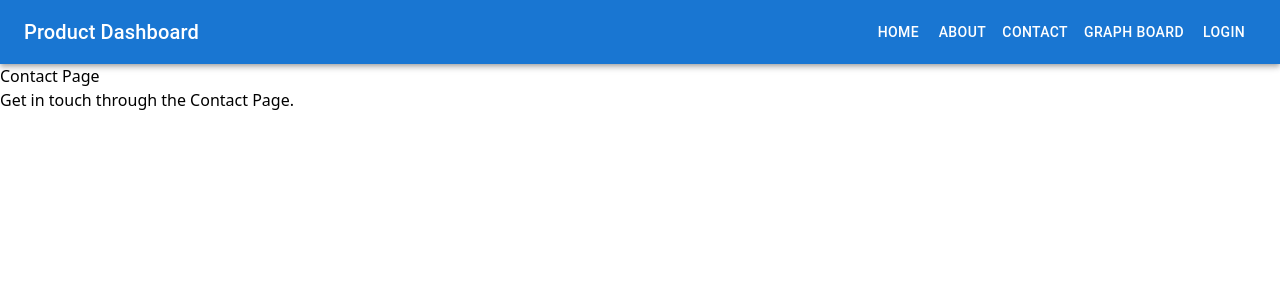
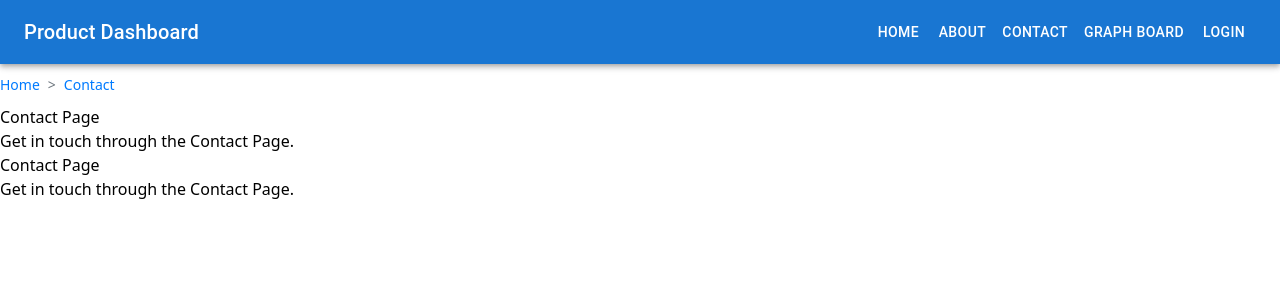
Before and after one commit to Mateo-RENAC/DjangoSAVSM, a Next.js app in the folder panel-frontend/: page /contact in a window 1280 px wide. Shown: the top 300 px of the page. Built offline with nearby package versions, Linux system fonts and the light colour scheme.

Commit message:
feature(template-improvements): breadcrumb

```diff
--- a/panel-frontend/src/app/layout.tsx
+++ b/panel-frontend/src/app/layout.tsx
@@ -1,3 +1,4 @@
+// app/layout.tsx
 import './styles/globals.css'; // Import global styles
 import { metadata } from './metadata.tsx'; // Import metadata
 import Navbar from "@/components/Navbar";
--- a/panel-frontend/src/app/styles/globals.css
+++ b/panel-frontend/src/app/styles/globals.css
@@ -1,3 +1,6 @@
+/*
+  app/styles/global.css
+ */
 @tailwind base;
 @tailwind components;
 @tailwind utilities;
@@ -19,6 +22,9 @@ html, body, #__next {
   padding: 1rem;
   background-color: #f0f0f0;
 }
+
+/* GRAPH
+*/
 
 .dashboard-container {
   display: flex;
@@ -95,3 +101,36 @@ html, body, #__next {
   cursor: pointer;
   margin-right: 5px;
 }
+
+/* Breadcrumb
+ */
+
+.breadcrumb {
+  display: flex;
+  align-items: center;
+  font-size: 14px;
+  margin: 10px 0;
+}
+
+.breadcrumb-item {
+  display: flex;
+  align-items: center;
+}
+
+.breadcrumb-link {
+  color: #007bff;
+  text-decoration: none;
+}
+
+.breadcrumb-link:hover {
+  text-decoration: underline;
+}
+
+.breadcrumb-label {
+  color: #6c757d;
+}
+
+.breadcrumb-separator {
+  margin: 0 8px;
+  color: #6c757d;
+}
--- /dev/null
+++ b/panel-frontend/src/components/Breadcrumb.js
@@ -0,0 +1,25 @@
+// components/Breadcrumb.js
+import React from 'react';
+import { Link } from 'react-router-dom';
+import useBreadcrumbs from '@/utils/breadcrumbs';
+
+const Breadcrumb = ({ separator }) => {
+  const breadcrumbs = useBreadcrumbs();
+
+  return (
+    <nav className="breadcrumb">
+      {breadcrumbs.map((breadcrumb, index) => (
+        <span key={index} className="breadcrumb-item">
+          <Link to={breadcrumb.href} className="breadcrumb-link">
+            {breadcrumb.label}
+          </Link>
+          {index < breadcrumbs.length - 1 && (
+            <span className="breadcrumb-separator">{separator}</span>
+          )}
+        </span>
+      ))}
+    </nav>
+  );
+};
+
+export default Breadcrumb;
--- a/panel-frontend/src/components/graph/DashboardContainer.js
+++ b/panel-frontend/src/components/graph/DashboardContainer.js
@@ -1,7 +1,6 @@
 import React, { useState } from 'react';
 import GraphContainer from './GraphContainer';
 import Title from './Title';
-import calculateGrid from '@/utils/calculateGrid';
 
 const DashboardContainer = ({ graphs, settings }) => {
   const [hiddenGraphs, setHiddenGraphs] = useState([]);
--- a/panel-frontend/src/pages/_app.js
+++ b/panel-frontend/src/pages/_app.js
@@ -1,23 +1,42 @@
 // src/pages/_app.js
 "use client"; // Add this directive
 
+import { useEffect, useState } from "react";
+import { BrowserRouter as Router, Route, Routes } from "react-router-dom";
+import Breadcrumb from "../components/Breadcrumb";
+import GraphBoard from "./graphBoard";
+import About from "./about";
+import Contact from "./contact";
 import Layout from '../app/layout';
-import {useEffect, useState} from "react";
+import Home from "./index";
 
-export default function MyApp({ Component, pageProps }) {
-  const [isClient, setIsClient] = useState(false)
+function MyApp({ Component, pageProps }) {
+  const [isClient, setIsClient] = useState(false);
 
   useEffect(() => {
-    setIsClient(true)
-  }, [])
+    setIsClient(true);
+  }, []);
 
-  if(isClient)
-  {
-    return (
-        <Layout>
-          <Component {...pageProps} />
-        </Layout>);
+  if (!isClient) {
+    return <h1>Loading...</h1>; // Display loading indicator while client-side rendering is set up
   }
 
-  return <h1></h1>;
+  return (
+    <Router>
+      <Layout>
+        <div className="app">
+          <Breadcrumb separator=">" />
+          <Routes>
+            <Route path="/" element={<Home />} />
+            <Route path="/graphboard" element={<GraphBoard />} />
+            <Route path="/about" element={<About />} />
+            <Route path="/contact" element={<Contact />} />
+          </Routes>
+        </div>
+        <Component {...pageProps} />
+      </Layout>
+    </Router>
+  );
 }
+
+export default MyApp;
--- a/panel-frontend/src/pages/graphBoard.tsx
+++ b/panel-frontend/src/pages/graphBoard.tsx
@@ -1,5 +1,6 @@
 import React from 'react';
 import DashboardContainer from '../components/graph/DashboardContainer';
+import Breadcrumb from "@/components/Breadcrumb";
 
 const sampleGraphs = [
   { type: 'line', content: [{ label: 'Jan', value: 30 }, { label: 'Feb', value: 20 }, { label: 'Mar', value: 50 }], title: 'Line Chart', scale: 1, colors: ['#29675e'], weight: 1 },
@@ -22,7 +23,7 @@ const settings = {
   gap: '4px' // Set the gap between graph containers
 };
 
-const Home = () => {
+const GraphBoard = () => {
   return (
     <div className="app">
       <DashboardContainer graphs={sampleGraphs} settings={settings} />
@@ -30,4 +31,4 @@ const Home = () => {
   );
 };
 
-export default Home;
+export default GraphBoard;
--- /dev/null
+++ b/panel-frontend/src/utils/breadcrumbs.js
@@ -0,0 +1,35 @@
+// utils/breadcrumbs.js
+import { useLocation } from 'react-router-dom';
+
+const breadcrumbNameMap = {
+  '/': 'Home',
+  '/graphboard': 'Graphboard',
+  '/about': 'About',
+  '/contact': 'Contact',
+};
+
+const useBreadcrumbs = () => {
+  const location = useLocation();
+  const breadcrumbs = [];
+  const pathnames = location.pathname.split('/').filter((x) => x);
+
+  pathnames.reduce((prev, curr) => {
+    const path = `${prev}/${curr}`;
+    const breadcrumb = {
+      label: breadcrumbNameMap[path] || curr,
+      href: path
+    };
+    breadcrumbs.push(breadcrumb);
+    return path;
+  }, '');
+
+  // Add the home route
+  breadcrumbs.unshift({
+    label: breadcrumbNameMap['/'],
+    href: '/'
+  });
+
+  return breadcrumbs;
+};
+
+export default useBreadcrumbs;
```
